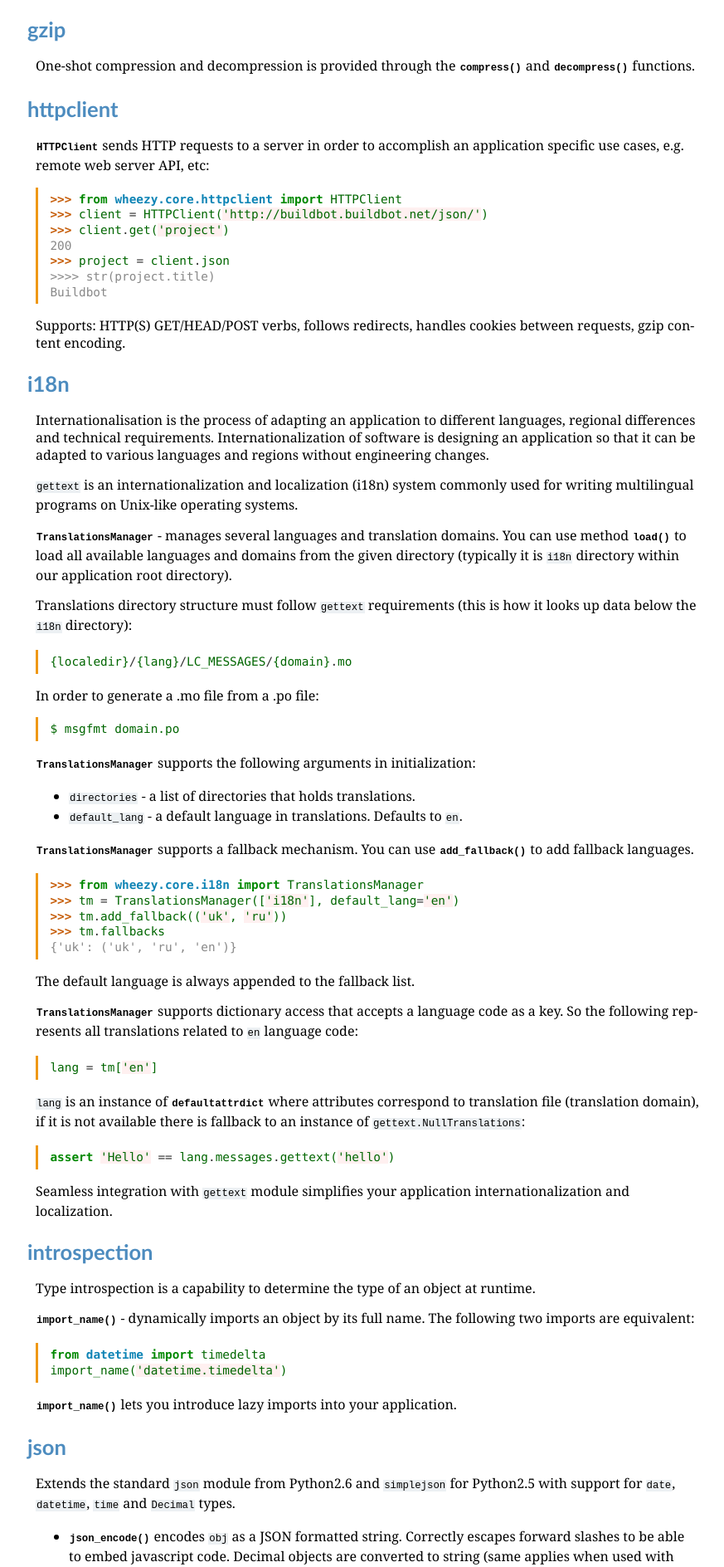
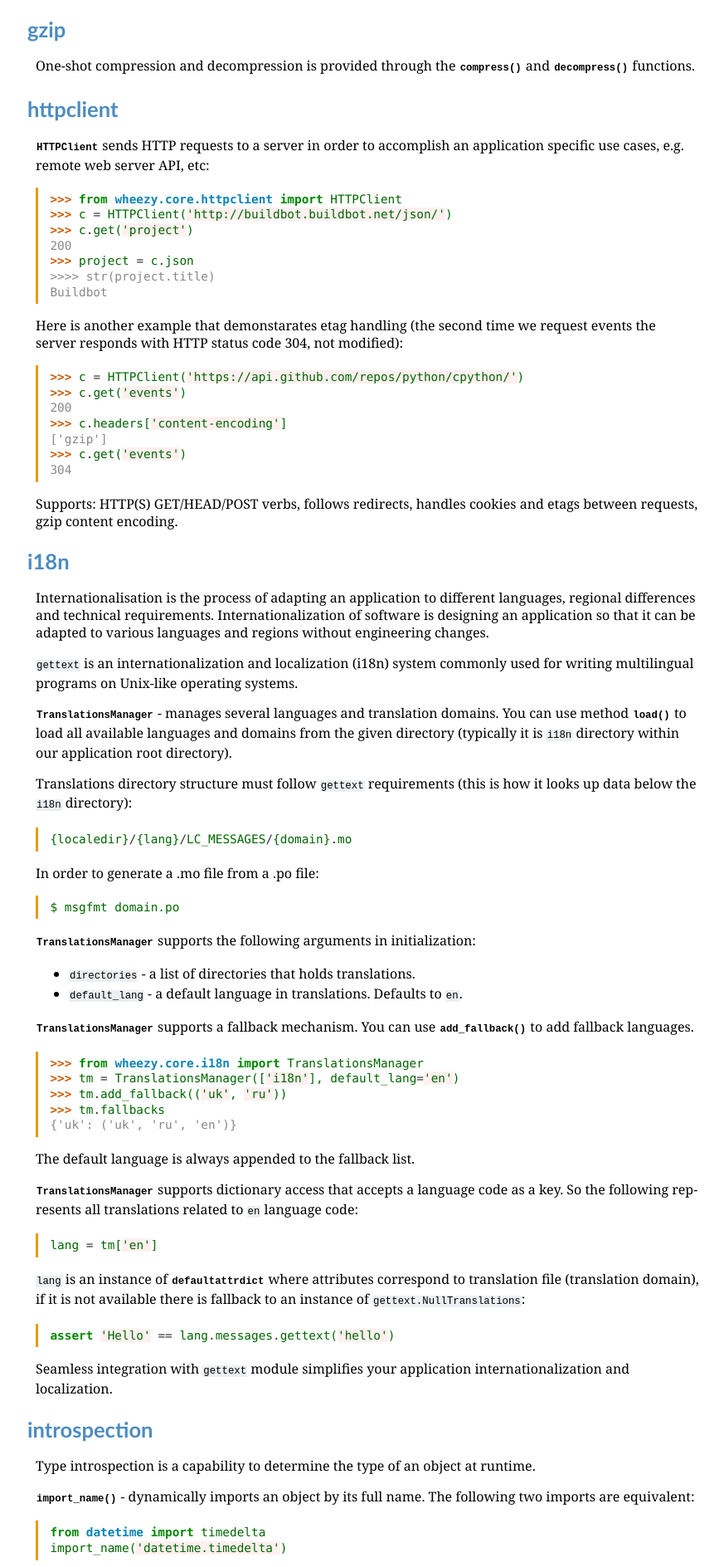
Before and after one commit to akornatskyy/wheezy.core, a Sphinx documentation site: the page built from doc/userguide.rst, in a window 1280 px wide. Shown: the part 2278-4166 px from the top of the page at 83% size, without its empty margins (207-1080 px from the left). Built offline with Sphinx 7.4.7, drawn with Linux system fonts in a browser that asks for light colours; some of the changed text lies outside the part shown.

Commit message:
Added support for etag processing.

```diff
--- a/doc/userguide.rst
+++ b/doc/userguide.rst
@@ -142,15 +142,27 @@ server in order to accomplish an application specific use cases,
 e.g. remote web server API, etc::
 
     >>> from wheezy.core.httpclient import HTTPClient
-    >>> client = HTTPClient('http://buildbot.buildbot.net/json/')
-    >>> client.get('project')
+    >>> c = HTTPClient('http://buildbot.buildbot.net/json/')
+    >>> c.get('project')
     200
-    >>> project = client.json
+    >>> project = c.json
     >>>> str(project.title)
     Buildbot
 
-Supports: HTTP(S) GET/HEAD/POST verbs, follows redirects, handles cookies
-between requests, gzip content encoding.
+Here is another example that demonstarates etag handling (the
+second time we request events the server responds with HTTP
+status code 304, not modified)::
+
+    >>> c = HTTPClient('https://api.github.com/repos/python/cpython/')
+    >>> c.get('events')
+    200
+    >>> c.headers['content-encoding']
+    ['gzip']
+    >>> c.get('events')
+    304
+
+Supports: HTTP(S) GET/HEAD/POST verbs, follows redirects, handles cookies and
+etags between requests, gzip content encoding.
 
 i18n
 ----
```
Also changed, not shown: 2 other files.
